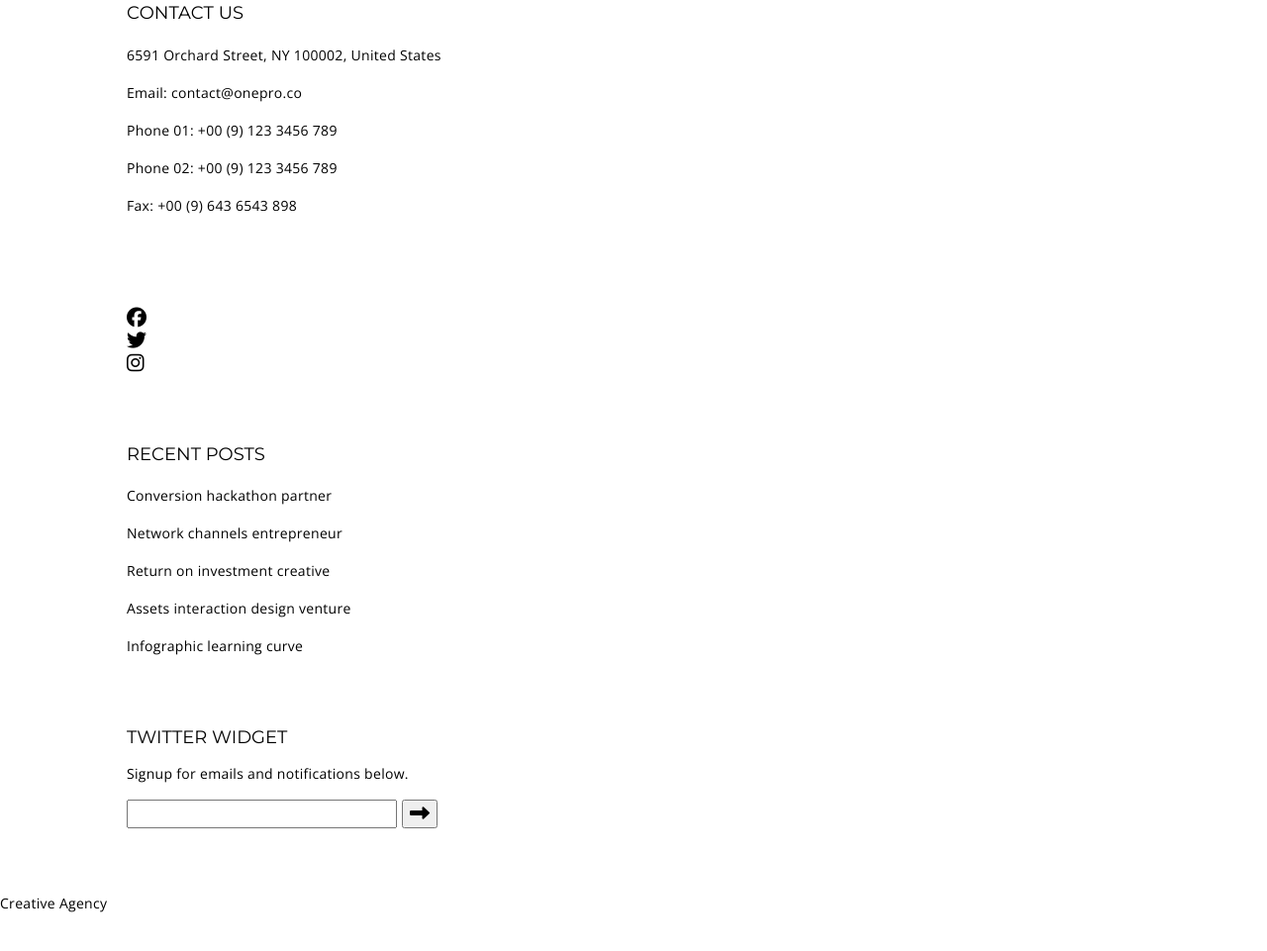
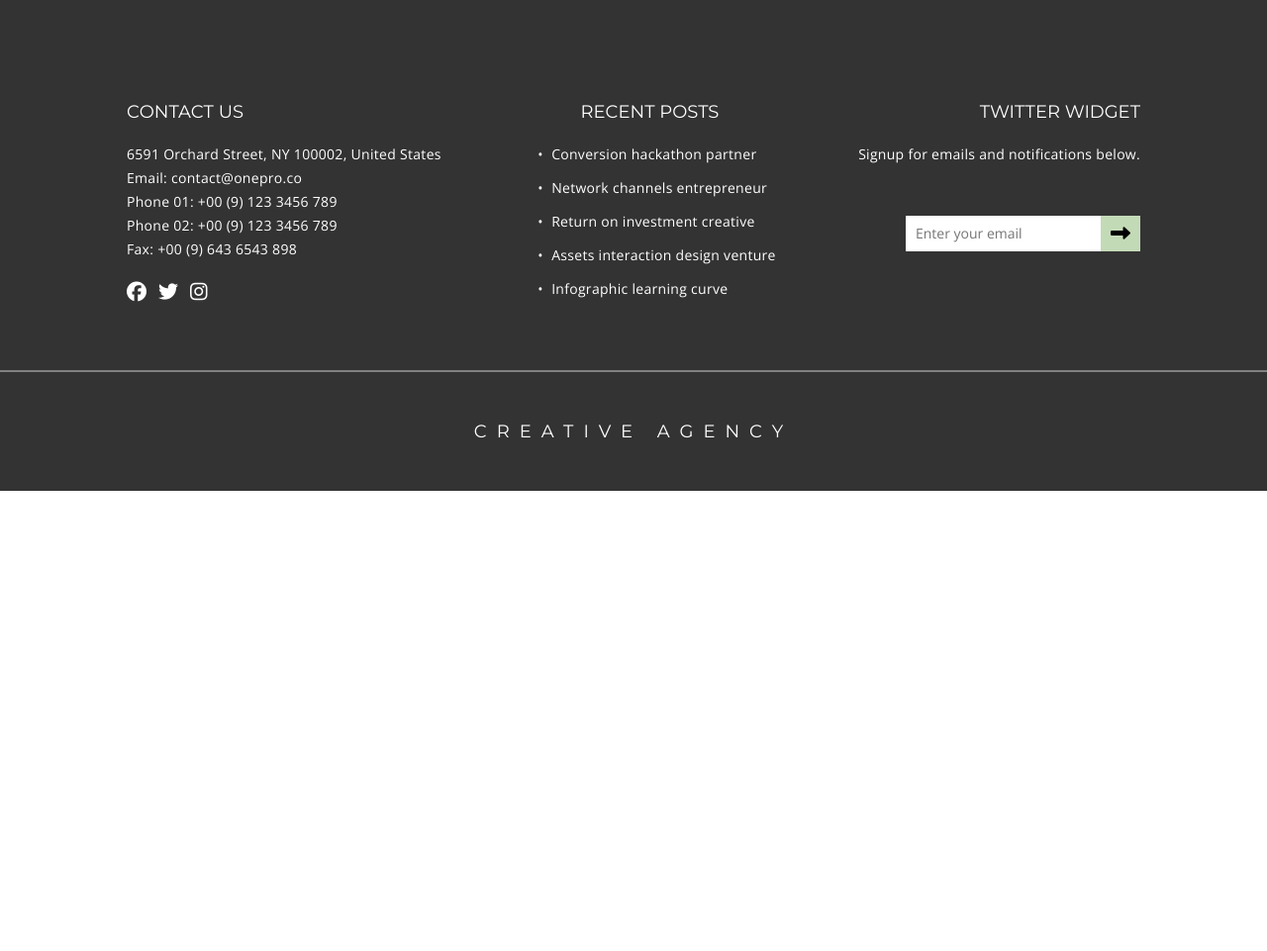
Before and after one commit to maxtclaw/creative, a plain HTML site: page index.html in a window 1280 px wide. Shown: the part 5308-6269 px from the top of the page at 99% size. After the commit the page ends 5804 px from the top, so only its background shows below. Drawn offline with Linux system fonts and the light colour scheme.

Commit message:
styled footer

```diff
--- a/index.html
+++ b/index.html
@@ -201,7 +201,7 @@
 
 <footer>
     <div class="wrapper">
-        <div class="contentContainer">
+        <div class="contentContainer divContact">
             <div class="textContainer">
                 <h4>Contact Us</h4>
                 <ul>
@@ -247,7 +247,7 @@
             </div>
         </div>
 
-        <div class="contentContainer">
+        <div class="contentContainer divRecent">
             <div class="textContainer">
                 <h4>Recent Posts</h4>
                 <ul>
@@ -270,18 +270,20 @@
             </div>
         </div>
 
-        <div class="contentContainer">
-            <h4>Twitter Widget</h4>
-            <p>Signup for emails and notifications below.</p>
+        <div class="contentContainer divWidget">
+            <div class="textContainer">
+                <h4>Twitter Widget</h4>
+                <p>Signup for emails and notifications below.</p>
+            </div>
             <form action="POST">
-                <input type="email" name="email" id="email">
+                <input type="email" name="email" id="email" placeholder="Enter your email">
                 <button type="submit"><i class="fa-solid fa-right-long"></i></button>
             </form>
         </div>
     </div>
 
-    <div class="textContainer">
-        <p>Creative Agency</p>
+    <div class="textContainer spaced">
+        <h4>Creative Agency</h4>
     </div>
 </footer>
 
--- a/styles/sass/partials/global/_base-styles.scss
+++ b/styles/sass/partials/global/_base-styles.scss
@@ -21,7 +21,7 @@ ul {
 
 
 .button {
-    display: inline-block;
+    display: block;
     padding: 20px 35px;
 
     background-color: $solidWhite;
--- /dev/null
+++ b/styles/sass/partials/global/_footer.scss
@@ -0,0 +1,101 @@
+footer {
+    background-color: $offBlack;
+    padding-top: 100px;
+
+    .wrapper {
+        @include flexRow;
+        justify-content: space-between;
+    }
+
+    h4,
+    p {
+        color: $solidWhite;
+        margin: 0;
+    }
+
+    .divContact {
+        text-align: left;
+        .textContainer {
+            padding-bottom: 0;
+        }
+    }
+
+    .iconContainer ul {
+        @include flexRow;
+        justify-content: flex-start;
+        li {
+            padding-right: 12px;
+        }
+        i {
+            color: $solidWhite;
+        }
+    }
+
+
+    .divRecent {
+
+        h4 {
+            text-align: center;
+        }
+
+        * + li {
+            margin-top: 0.5 * $baseFontSize;
+        }
+
+        p {
+            text-align: left;
+        }
+
+        // Re-styling bullet points rom: https: //www.w3schools.com/howto/howto_css_bullet_color.asp
+        p::before {
+            content: '\2022';
+            display: inline-block;
+            width: 0.7 * $baseFontSize;
+            margin-left: 0.7 * $baseFontSize;
+        }
+    }
+
+    .divWidget {
+        text-align: right;
+
+        p {
+            display: inline-block;
+            margin-top: 20px;
+        }
+
+        form {
+            @include flexRow;
+            justify-content: flex-end;
+            align-items: stretch;
+        }
+
+        input[type=email] {
+
+            border: none;
+            padding: 10px;
+
+            font-family: $bodyFont;
+            font-size: 0.7 * $baseFontSize;
+        }
+
+        button {
+            cursor: pointer;
+
+            @include flexRow;
+            justify-content: center;
+            align-items: center;
+
+            background-color: $themeGreen;
+            border: none;
+            padding-left: 10px;
+            padding-right: 10px;
+        }
+    }
+
+    & > .textContainer {
+        display: block;
+        border-top: 2px solid $grey;
+        text-align: center;
+    }
+
+}
--- a/styles/sass/partials/global/_typography.scss
+++ b/styles/sass/partials/global/_typography.scss
@@ -71,3 +71,7 @@ p {
 .uppercase {
     text-transform: uppercase;
 }
+
+.spaced {
+    letter-spacing: 0.5 * $baseFontSize;
+}
--- a/styles/sass/style.scss
+++ b/styles/sass/style.scss
@@ -7,6 +7,7 @@
 @import "./partials/global/typography";
 
 @import "./partials/global/nav";
+@import "./partials/global/footer";
 
 // Importing Index Partials
 @import "./partials/home/header";
```
Also changed, not shown: styles/style.css.
